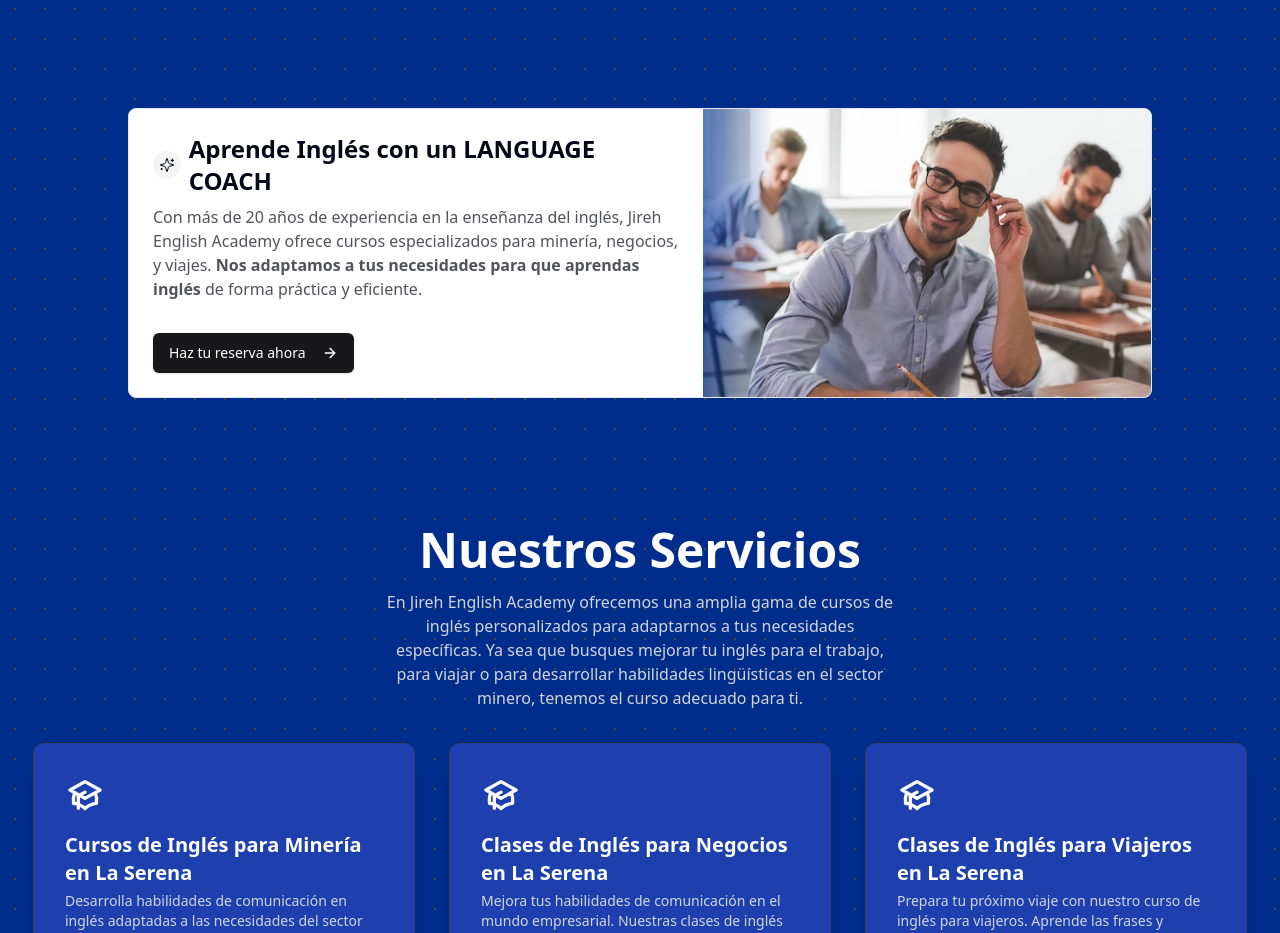
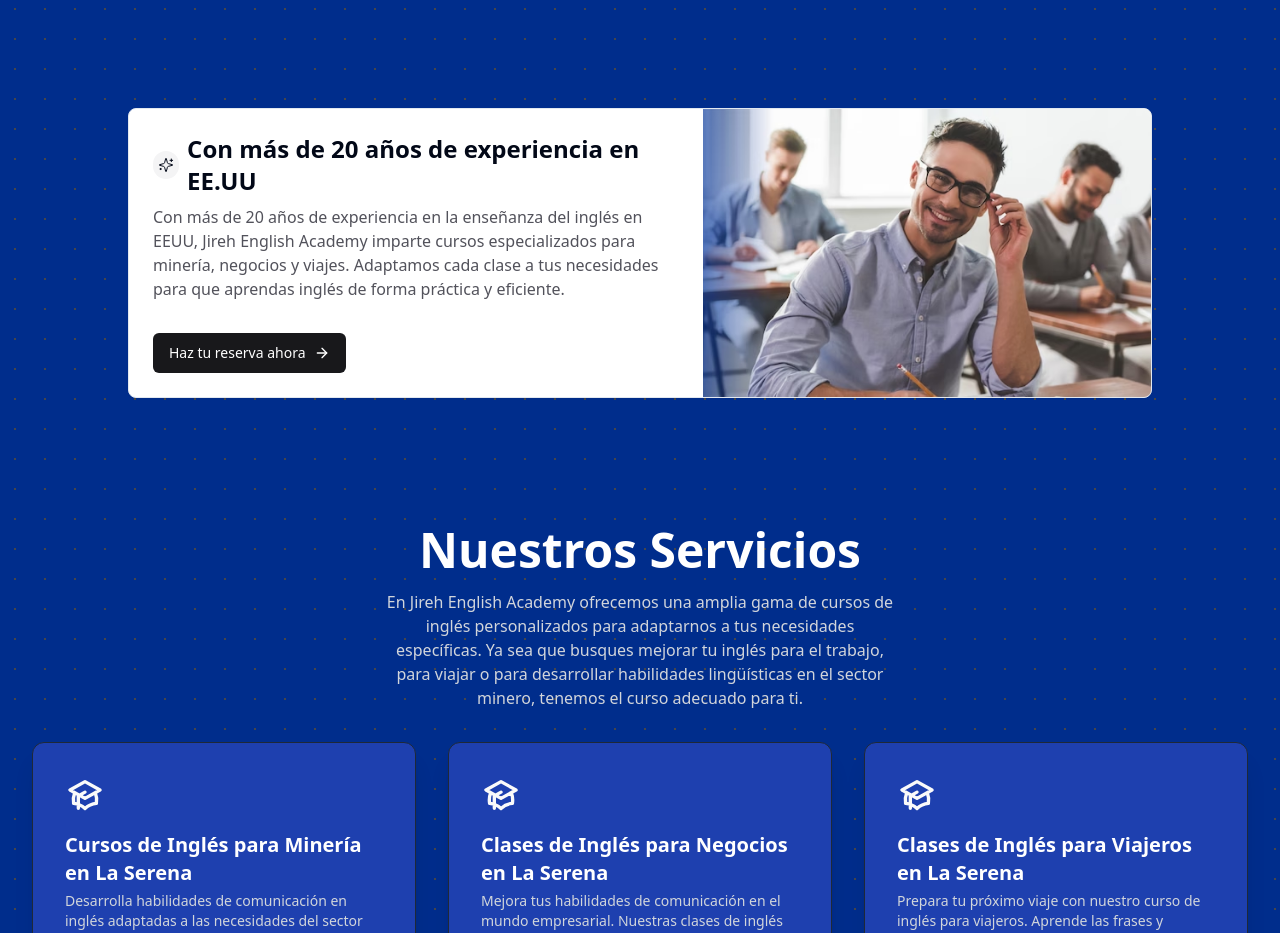
Before and after one commit to Juanmorales1810/jireh-english, an Astro site: page / in a window 1280 px wide. Shown: the part 820-1753 px from the top of the page. Built offline with nearby package versions, Linux system fonts and the light colour scheme; Astro itself is replaced by a stand-in of ours.

Commit message:
Fix: Actualizar contenido y enlaces en el componente Hero para mejorar la claridad y accesibilidad

```diff
--- a/src/components/Hero.astro
+++ b/src/components/Hero.astro
@@ -34,19 +34,19 @@ import { Button } from "./ui/button";
                         </svg></span
                     >
                     <h2 class="text-2xl font-bold">
-                        Aprende Inglés con un LANGUAGE COACH
+                        Con más de 20 años de experiencia en EE.UU
                     </h2>
                 </div>
                 <p class="text-zinc-600">
-                    Con más de 20 años de experiencia en la enseñanza del
-                    inglés, Jireh English Academy ofrece cursos especializados
-                    para minería, negocios, y viajes. <strong
-                        >Nos adaptamos a tus necesidades para que aprendas
-                        inglés</strong
-                    > de forma práctica y eficiente.
+                    Con más de 20 años de experiencia en la enseñanza del inglés
+                    en EEUU, Jireh English Academy imparte cursos especializados
+                    para minería, negocios y viajes. Adaptamos cada clase a tus
+                    necesidades para que aprendas inglés de forma práctica y
+                    eficiente.
                 </p>
-                <Button
-                    className="inline-flex items-center justify-center whitespace-nowrap rounded-md text-sm font-medium ring-offset-background transition-colors focus-visible:outline-none focus-visible:ring-2 focus-visible:ring-ring focus-visible:ring-offset-2 disabled:pointer-events-none disabled:opacity-50 bg-zinc-900 text-white hover:bg-zinc-900/90 h-10 px-4 py-2 mt-8 group-hover:animate-pulse group-hover:bg-blue-950"
+                <a
+                    href="https://wa.me/+56926124587"
+                    class="inline-flex items-center justify-center whitespace-nowrap rounded-md text-sm font-medium ring-offset-background transition-colors focus-visible:outline-none focus-visible:ring-2 focus-visible:ring-ring focus-visible:ring-offset-2 disabled:pointer-events-none disabled:opacity-50 cursor-pointer bg-zinc-900 text-white hover:bg-zinc-900/90 h-10 px-4 py-2 mt-8 group-hover:animate-pulse group-hover:bg-blue-950"
                 >
                     Haz tu reserva ahora
                     <svg
@@ -64,7 +64,7 @@ import { Button } from "./ui/button";
                         <path d="M5 12h14"></path>
                         <path d="m12 5 7 7-7 7"></path>
                     </svg>
-                </Button>
+                </a>
             </div>
             <img
                 src="/Img/JIREH ENGLISH ACADEMY-5.avif"
```
